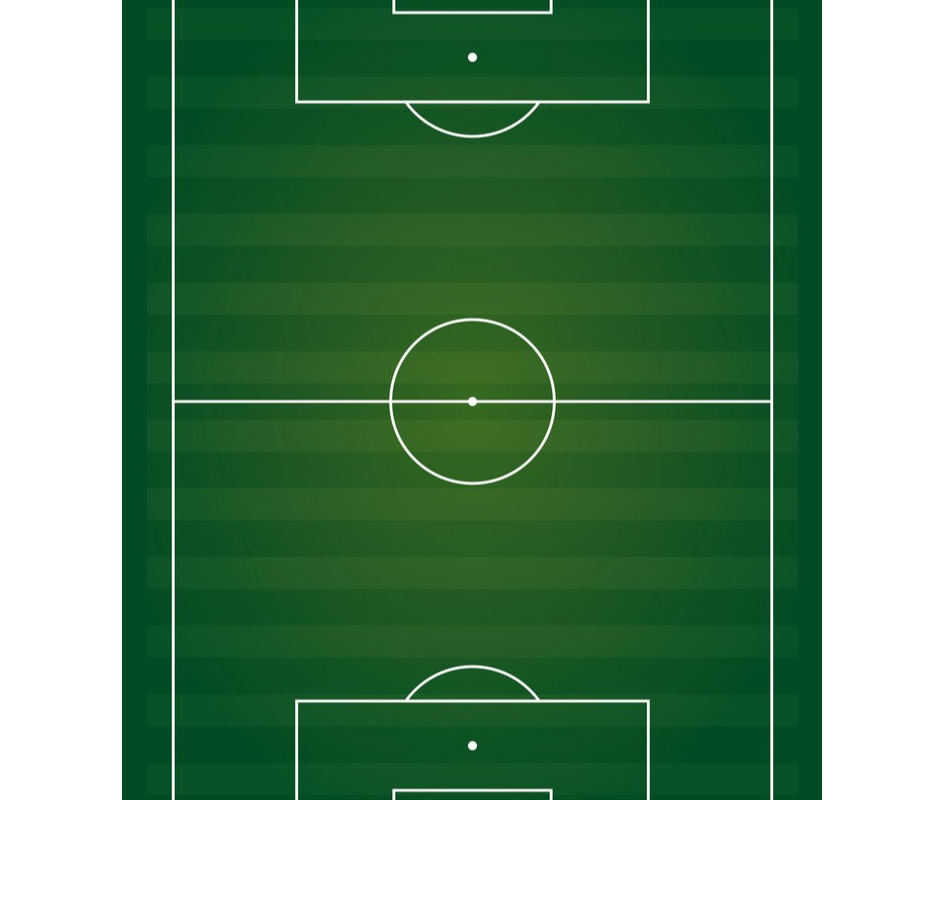
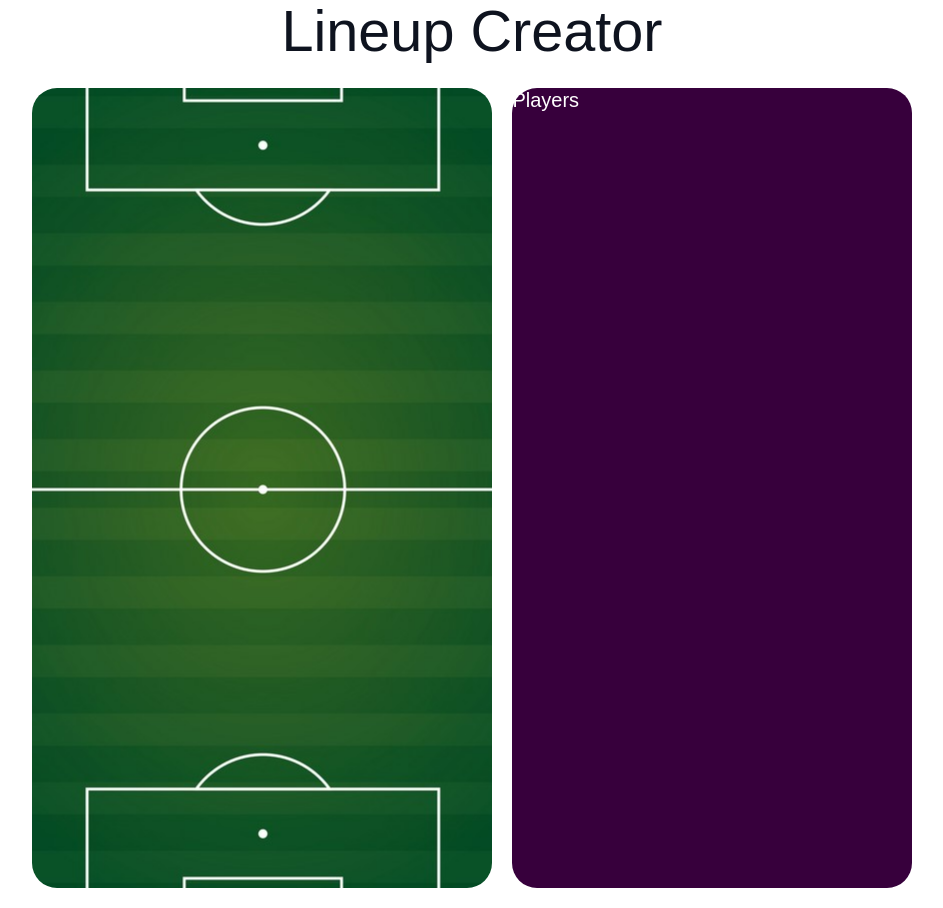
Before and after one commit to WennFr/Football-Squad-Builder, a React (Vite) app in the folder football-squad-builder-react/: page / in a window 1280 px wide. Shown: the whole page, without its empty margins (168-1111 px from the left). Before the commit the page ends 800 px from the top, so only its background shows below. Built offline with nearby package versions, Linux system fonts and the light colour scheme.

Commit message:
Added sidebar

```diff
--- a/football-squad-builder-react/src/components/views/Home.tsx
+++ b/football-squad-builder-react/src/components/views/Home.tsx
@@ -6,8 +6,12 @@ function Home() {
   return (
     <>
     <div className='wrapper' >
+        <div className='wrapper-inner'>
 
-        <LineupCreator/>
+
+              <LineupCreator/>
+
+        </div>
     </div>
     </>
   )
--- a/football-squad-builder-react/src/components/views/LineupCreator.tsx
+++ b/football-squad-builder-react/src/components/views/LineupCreator.tsx
@@ -2,16 +2,33 @@ import footballField from '../../assets/football-field-1.jpg';
 
 function LineupCreator() {
     return (
-      <>
+        <>
+            <section className='lineup'>
 
-        <div className="football-field" style={{ backgroundImage: `url(${footballField})`}}>
+                <div className='heading'>
+                    <h1>Lineup Creator</h1>
+                </div>
+
+                <div className='lineup-creator'>
+
+                    <div className="football-field" style={{ backgroundImage: `url(${footballField})` }}></div>
+
+                    <aside className='sidebar'>
+                        <div className='sidebar-section'>
+                            <h2>Players</h2>
 
 
-        </div>
+                        </div>
+
+                    </aside>
 
 
-      </>
+                </div>
+
+            </section>
+
+        </>
     )
-  }
+}
 
-  export default LineupCreator
+export default LineupCreator
--- a/football-squad-builder-react/src/css/scss/components/_footballField.scss
+++ b/football-squad-builder-react/src/css/scss/components/_footballField.scss
@@ -3,6 +3,8 @@
   background-position: center;
   background-repeat: no-repeat; /* Prevent image repetition */
   min-height: 100vh;
-  min-width: 100vw;
+  min-width: 36vw;
+  border-radius: 25px;
+
 
 }
--- a/football-squad-builder-react/src/css/scss/components/_index.scss
+++ b/football-squad-builder-react/src/css/scss/components/_index.scss
@@ -1 +1,3 @@
 @forward 'footballField';
+@forward 'lineupCreator';
+@forward 'sidebar';
--- /dev/null
+++ b/football-squad-builder-react/src/css/scss/components/_lineupCreator.scss
@@ -0,0 +1,21 @@
+/// <reference path="../__references.scss" />
+ @use '../tools' as *;
+
+
+.lineup{
+
+    .heading{
+        @include justify-center;
+        margin-bottom: 2rem;
+    }
+
+    &-creator{
+        display: flex;
+        justify-content: center;
+        margin-bottom: 2rem;
+        gap: 20px;
+
+
+    }
+
+}
--- /dev/null
+++ b/football-squad-builder-react/src/css/scss/components/_sidebar.scss
@@ -0,0 +1,16 @@
+/// <reference path="../__references.scss" />
+@use '../tools' as *;
+
+
+.sidebar {
+    width: 400px;
+    background-color: $brand-secondary;
+    color: $color-light-1;
+    font-weight: 400;
+    border-radius: 25px;
+    height: 100vh;
+    //  &-section {
+
+    //  }
+
+}
--- a/football-squad-builder-react/src/css/scss/theme/_wrapper.scss
+++ b/football-squad-builder-react/src/css/scss/theme/_wrapper.scss
@@ -1,6 +1,6 @@
 /// <reference path="../__references.scss" />
+@import '../tools/mixins';
 
-@import '../tools/mixins';
 .wrapper{
 
     &-content {
--- a/football-squad-builder-react/src/css/scss/tools/_variables.scss
+++ b/football-squad-builder-react/src/css/scss/tools/_variables.scss
@@ -38,7 +38,7 @@ $breakpoints: (
 /* ==========================================================================
 Fonts
 ========================================================================== */
-$base-font-family: Arial, Helvetica Neue, Helvetica, sans-serif;
+$base-font-family: PremierSans-Heavy, Arial, Helvetica Neue, Helvetica, sans-serif;;
 
 /* ==========================================================================
 Colors
@@ -46,7 +46,7 @@ Colors
 
 /*Brand colors*/
 $brand-primary: #38405f;
-$brand-secondary: #59546c;
+$brand-secondary: #37003c;
 /*Other-colors*/
 $text: #0e131f;
 
@@ -63,6 +63,12 @@ $color-light-2: #dcd7c9;
     color: $color-light-2;
 }
 
+@mixin justify-center{
+    display: flex;
+    justify-content: center;
+    align-items: center;
+}
+
 /* ==========================================================================
 Misc
 ========================================================================== */
```
Also changed, not shown: football-squad-builder-react/src/css/main.min.css.
